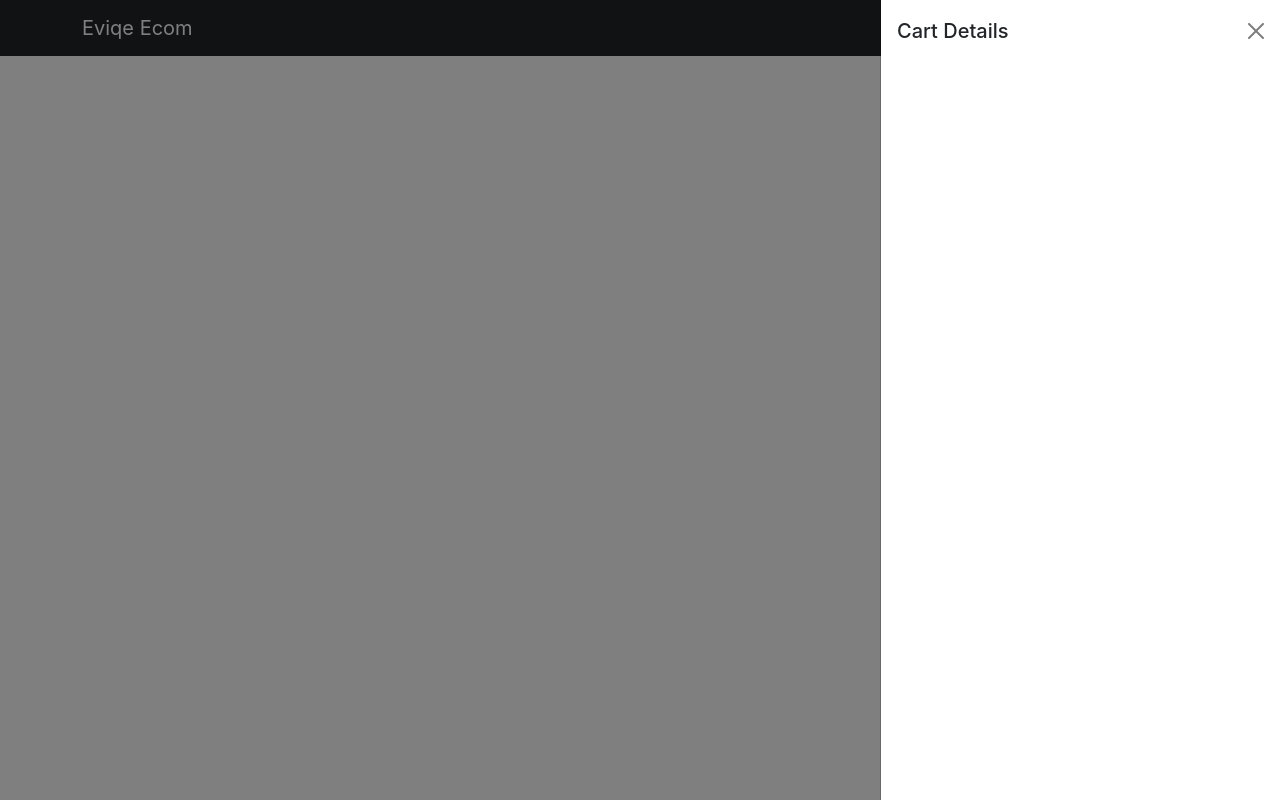
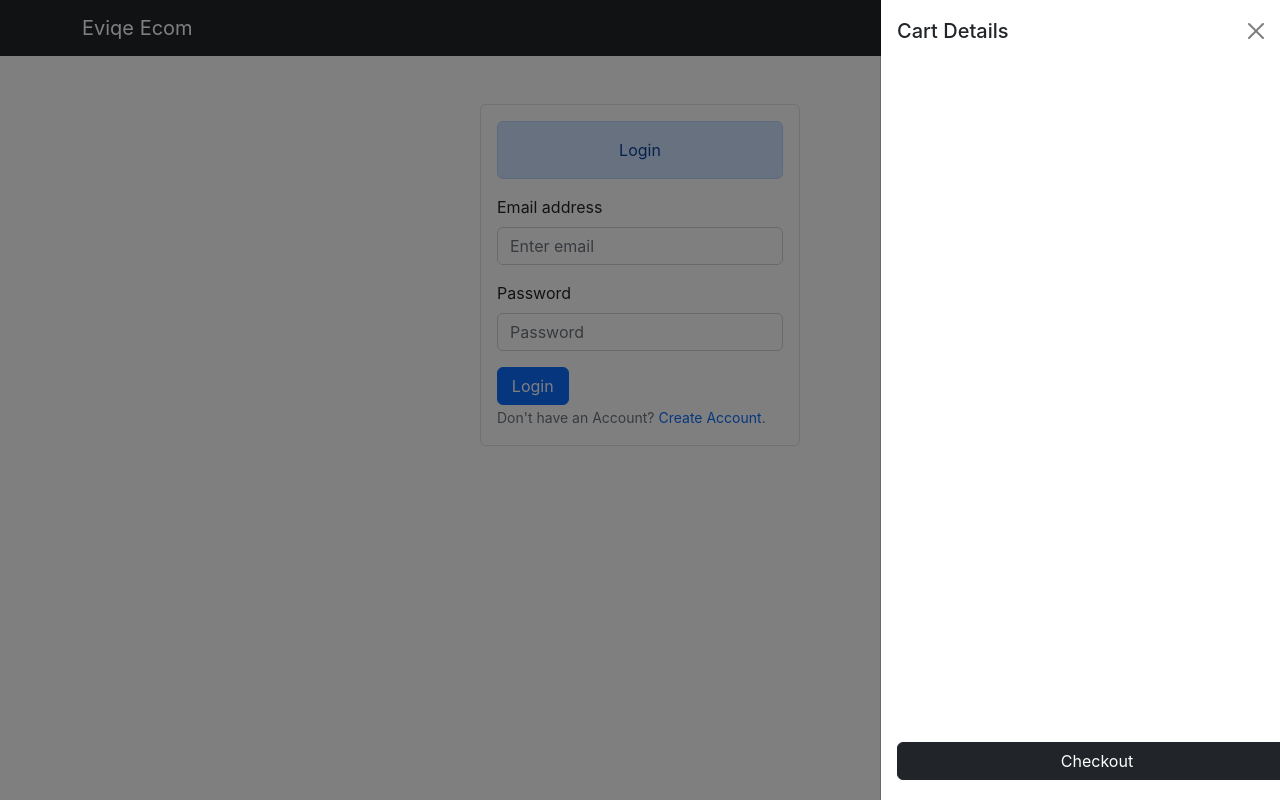
Before and after one commit to ahmmedrasel-dev/eviqe-ecom, a React (Create React App) app: page /signin in a window 1280 px wide. Both pictures are taken after a click on the button 1251 px from the left and 419 px from the top of the page. Built offline with nearby package versions, Linux system fonts and the light colour scheme.

Commit message:
create login page

```diff
--- a/src/App.js
+++ b/src/App.js
@@ -7,6 +7,7 @@ import Products from "./components/ProductPage/Products/Products";
 
 import 'react-toastify/dist/ReactToastify.css';
 import { ToastContainer } from "react-toastify";
+import Login from "./components/Login/Login";
 
 function App() {
   return (
@@ -17,6 +18,7 @@ function App() {
         <Route path="/product" element={<Products></Products>}></Route>
         <Route path="/product/:slug" element={<ProductDetails></ProductDetails>}></Route>
         <Route path="/cart" element={<Cart></Cart>}></Route>
+        <Route path="/signin" element={<Login></Login>}></Route>
         <Route path="*/" element={<NotFound></NotFound>}></Route>
       </Routes>
       <ToastContainer />
--- a/src/components/Cart/Cart.js
+++ b/src/components/Cart/Cart.js
@@ -1,7 +1,7 @@
 import React, { useContext } from 'react';
 import { Alert, Button, Card, Col, Container, ListGroup, Row } from 'react-bootstrap';
 import { Helmet } from 'react-helmet-async';
-import { Link } from 'react-router-dom';
+import { Link, useNavigate } from 'react-router-dom';
 import { Store } from '../../Store';
 import { FiTrash2 } from "react-icons/fi";
 import './cart.css'
@@ -10,7 +10,7 @@ import { toast } from 'react-toastify';
 const Cart = () => {
   const { state, dispatch } = useContext(Store)
   const { cart: { cartItems } } = state;
-
+  const navigate = useNavigate()
   const handleQty = (item, quantity) => {
     dispatch({
       type: 'ADD_CART_ITEM',
@@ -25,6 +25,10 @@ const Cart = () => {
       payload: item
     })
     toast.warn('Product add to cart')
+  }
+
+  const handleCheckout = () => {
+    navigate('/signin?redirect=/shipping');
   }
 
 
@@ -83,7 +87,7 @@ const Cart = () => {
               <p>Total Quantity: {cartItems.reduce((accomolator, current) => accomolator + current.quantity, 0)}</p>
               <p>Total Price: ${cartItems.reduce((accomolator, current) => accomolator + current.price * current.quantity, 0)}</p>
             </Card.Body>
-            <Button className="btn btn-dark checkout" type="button">Checkout</Button>
+            <Button className="btn btn-dark checkout" type="button" onClick={handleCheckout}>Checkout</Button>
           </Card>
         </Col>
       </Row>
--- a/src/components/Header/Header.js
+++ b/src/components/Header/Header.js
@@ -1,6 +1,6 @@
 import React, { useContext, useState } from 'react';
-import { Badge, Container, Nav, Navbar, NavDropdown } from 'react-bootstrap';
-import { Link } from 'react-router-dom';
+import { Badge, Container, Nav, Navbar } from 'react-bootstrap';
+import { Link, useNavigate } from 'react-router-dom';
 import { Store } from '../../Store';
 import './header.css';
 import Button from 'react-bootstrap/Button';
@@ -11,7 +11,7 @@ import { FiShoppingCart, FiTrash2 } from "react-icons/fi";
 const Header = () => {
   const { state, dispatch } = useContext(Store);
   const { cart: { cartItems } } = state;
-
+  const navigate = useNavigate();
   const [show, setShow] = useState(false);
 
   const handleClose = () => setShow(false);
@@ -33,6 +33,10 @@ const Header = () => {
     toast.warn('Product add to cart')
   }
 
+  const handleCheckout = () => {
+    navigate('/signin?redirect=/shipping');
+  }
+
   return (
     <Navbar bg="dark" variant="dark">
       <Container>
@@ -42,6 +46,13 @@ const Header = () => {
           <Link to="/product">Product</Link>
           <Button variant="dark" onClick={handleShow} className="me-2 offCart">
             <FiShoppingCart />
+            {
+              cartItems.length > 0 && (
+                <Badge pill bg="danger" className='cartCound'>
+                  {cartItems.length}
+                </Badge>
+              )
+            }
           </Button>
 
           <Link to="/cart">Cart
@@ -71,10 +82,13 @@ const Header = () => {
                 <Button disabled={item.quantity == item.stock} variant='success' onClick={() => handleQty(item, item.quantity + 1)}>+</Button>
 
                 <Button className='ms-2' variant='danger' onClick={() => handleRemoveItem(item)}><FiTrash2 /></Button>
+
                 <hr />
               </>
             ))
           }
+
+          <Button className="btn btn-dark checkout" type="button" onClick={handleCheckout}>Checkout</Button>
         </Offcanvas.Body>
       </Offcanvas>
     </Navbar>
--- a/src/components/Header/header.css
+++ b/src/components/Header/header.css
@@ -9,3 +9,8 @@
   right: 0;
   top: 50%;
 }
+
+.cartCound {
+  position: absolute;
+  top: 0;
+}
--- /dev/null
+++ b/src/components/Login/Login.js
@@ -0,0 +1,39 @@
+import React from 'react';
+import { Alert, Button, Container, Form } from 'react-bootstrap';
+import { Link, useLocation } from 'react-router-dom';
+
+const Login = () => {
+  const { search } = useLocation();
+  // Getting Serch value from url
+  let redirectUrl = new URLSearchParams(search).get('redirect');
+  const redirect = redirectUrl ? redirectUrl : '/';
+  return (
+    <Container className='w-25 border p-3 mt-5 rounded'>
+      <Form>
+        <Alert className='text-center'>
+          Login
+        </Alert>
+        <Form.Group className="mb-3" controlId="formBasicEmail">
+          <Form.Label>Email address</Form.Label>
+          <Form.Control type="email" placeholder="Enter email" />
+
+        </Form.Group>
+
+        <Form.Group className="mb-3" controlId="formBasicPassword">
+          <Form.Label>Password</Form.Label>
+          <Form.Control type="password" placeholder="Password" />
+        </Form.Group>
+
+        <Button className='w-25' variant="primary" type="submit">
+          Login
+        </Button>
+        <br />
+        <Form.Text className="text-muted">
+          Don't have an Account? <Link to={`/signup?redirect=${redirect}`}>Create Account</Link>.
+        </Form.Text>
+      </Form>
+    </Container>
+  );
+};
+
+export default Login;
--- a/src/components/ProductPage/Product/Product.js
+++ b/src/components/ProductPage/Product/Product.js
@@ -55,7 +55,12 @@ const Product = ({ product }) => {
             <p>Total <Badge bg="secondary">{ratingsCount}</Badge> Rattings</p>
           </Card.Text>
           <div className='d-flex justify-content-between'>
-            <Button variant="dark" onClick={() => handleAddToCart(_id)}>Add to Cart <RiShoppingCart2Fill /></Button>
+            {
+              stock < 1 ?
+                <Button disabled={stock === 0 && true} variant="danger">Out of Stock</Button>
+                :
+                <Button variant="dark" onClick={() => handleAddToCart(_id)}>Add to Cart <RiShoppingCart2Fill /></Button>
+            }
             <ReactStars
               count={5}
               value={ratings}
```
